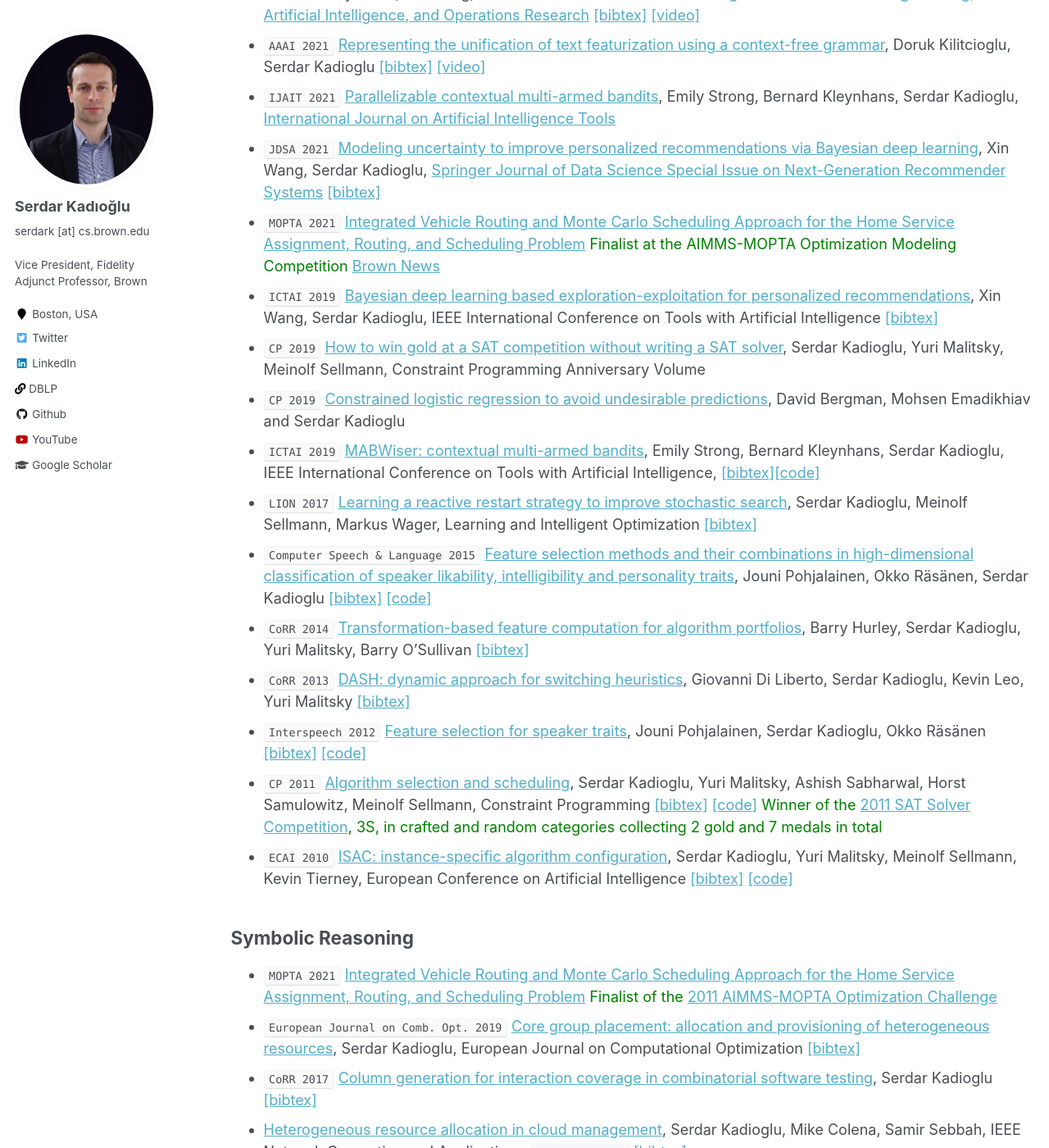
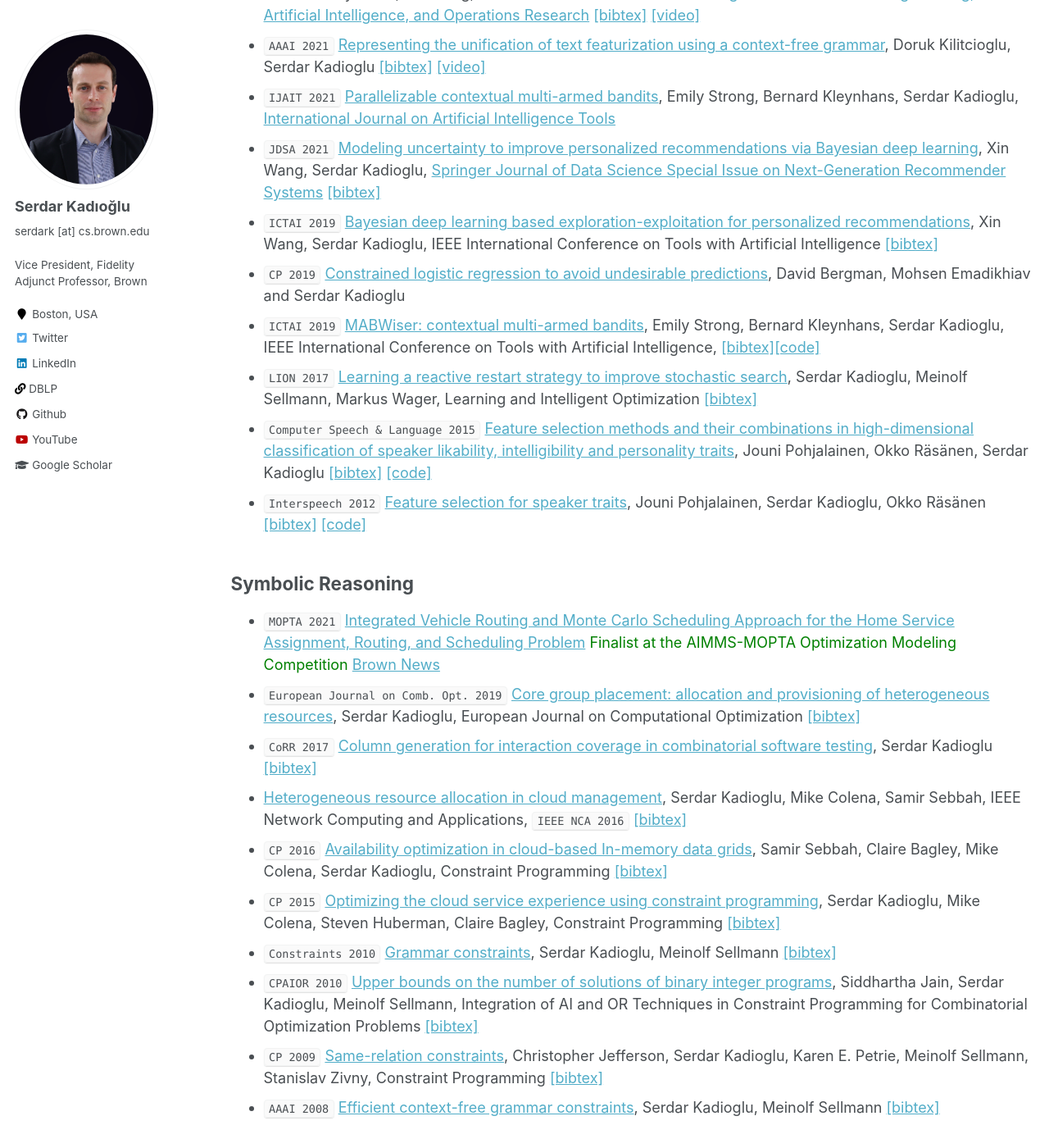
Before and after one commit to skadio/skadio.github.io, a Jekyll site: the page built from _pages/publications.md, in a window 1280 px wide and 1400 px high, scrolled down 475 px. Shown: the whole window at 82% size. Built offline with Jekyll 4.4.1, drawn with Linux system fonts in a browser that asks for light colours; some of the changed text lies outside the part shown.

Commit message:
Update publications.md

```diff
--- a/_pages/publications.md
+++ b/_pages/publications.md
@@ -17,21 +17,15 @@ author_profile: true
 * `AAAI 2021` [Representing the unification of text featurization using a context-free grammar](https://ojs.aaai.org/index.php/AAAI/article/view/17814), Doruk Kilitcioglu, Serdar Kadioglu [[bibtex]](https://dblp.org/rec/conf/aaai/KilitciogluK21.html?view=bibtex) [[video]](https://slideslive.com/38951112/representing-the-unification-of-text-featurization-using-a-contextfree-grammar?ref=account-folder-75501-folders)
 * `IJAIT 2021` [Parallelizable contextual multi-armed bandits](https://www.worldscientific.com/doi/10.1142/S0218213021500214), Emily Strong, Bernard Kleynhans, Serdar Kadioglu, [International Journal on Artificial Intelligence Tools](https://www.worldscientific.com/worldscinet/ijait)
 * `JDSA 2021` [Modeling  uncertainty  to improve personalized recommendations via Bayesian deep learning](https://link.springer.com/article/10.1007/s41060-020-00241-1), Xin Wang, Serdar Kadioglu, [Springer Journal of Data Science Special Issue on Next-Generation Recommender Systems](https://www.springer.com/journal/41060) [[bibtex]](https://link.springer.com/article/10.1007/s41060-020-00241-1#citeas)
-* `MOPTA 2021` [Integrated Vehicle Routing and Monte Carlo Scheduling Approach for the Home Service Assignment, Routing, and Scheduling Problem](https://arxiv.org/abs/2106.16176) <span style="color:green">Finalist at the AIMMS-MOPTA Optimization Modeling Competition</span> [Brown News](http://cs.brown.edu/news/2021/08/11/brown-cs-team-takes-third-place-thirteenth-modeling-and-optimization-competition/)
 * `ICTAI 2019` [Bayesian deep learning based exploration-exploitation for personalized recommendations](https://ieeexplore.ieee.org/document/8995445), Xin Wang, Serdar Kadioglu, IEEE International Conference on Tools with Artificial Intelligence [[bibtex]](https://dblp.org/rec/conf/ictai/WangK19.html?view=bibtex)
-* `CP 2019` [How to win gold at a SAT competition without writing a SAT solver](https://freuder.files.wordpress.com/2019/09/2011-freuder-algorithm-selection-and-scheduling.pdf), Serdar Kadioglu, Yuri Malitsky, Meinolf Sellmann, Constraint Programming Anniversary Volume
 * `CP 2019` [Constrained logistic regression to avoid undesirable predictions](https://cp2019.a4cp.org/accepted_abstracts.html), David Bergman, Mohsen Emadikhiav and Serdar Kadioglu
 * `ICTAI 2019` [MABWiser: contextual multi-armed bandits](https://ieeexplore.ieee.org/document/8995418), Emily Strong, Bernard Kleynhans, Serdar Kadioglu, IEEE International Conference on Tools with Artificial Intelligence, [[bibtex]](https://dblp.org/rec/conf/ictai/StrongKK19.html?view=bibtex)[[code]](https://github.com/fmr-llc/mabwiser)
 * `LION 2017` [Learning a reactive restart strategy to improve stochastic search](https://link.springer.com/chapter/10.1007/978-3-319-69404-7_8), Serdar Kadioglu, Meinolf Sellmann, Markus Wager, Learning and Intelligent Optimization [[bibtex]](https://dblp.org/rec/conf/lion/KadiogluSW17.html?view=bibtex)
 * `Computer Speech & Language 2015` [Feature selection methods and their combinations in high-dimensional classification of speaker likability, intelligibility and personality traits](https://www.sciencedirect.com/science/article/abs/pii/S0885230813001113), Jouni Pohjalainen, Okko Räsänen, Serdar Kadioglu [[bibtex]](http://dblp.uni-trier.de/rec/bibtex/journals/csl/PohjalainenRK15) [[code]](https://sites.google.com/site/serdrk/software)
-* `CoRR 2014` [Transformation-based feature computation for algorithm portfolios](http://arxiv.org/abs/1401.2474), Barry Hurley, Serdar Kadioglu, Yuri Malitsky, Barry O'Sullivan [[bibtex]](http://dblp.uni-trier.de/rec/bibtex/journals/corr/0001KMO14)
-* `CoRR 2013` [DASH: dynamic approach for switching heuristics](http://arxiv.org/abs/1307.4689), Giovanni Di Liberto, Serdar Kadioglu, Kevin Leo, Yuri Malitsky [[bibtex]](http://dblp.uni-trier.de/rec/bibtex/journals/corr/LibertoKLM13)
 * `Interspeech 2012` [Feature selection for speaker traits](http://users.tkk.fi/~jpohjala/publications/is12stc.pdf), Jouni Pohjalainen, Serdar Kadioglu, Okko Räsänen [[bibtex]](http://dblp.uni-trier.de/rec/bibtex/conf/interspeech/PohjalainenKR12) [[code]](https://sites.google.com/site/serdrk/software)
-* `CP 2011` [Algorithm selection and scheduling](https://link.springer.com/chapter/10.1007/978-3-642-23786-7_35), Serdar Kadioglu, Yuri Malitsky, Ashish Sabharwal, Horst Samulowitz, Meinolf Sellmann, Constraint Programming [[bibtex]](http://dblp.uni-trier.de/rec/bibtex/conf/cp/KadiogluMSSS11) [[code]](https://sites.google.com/site/serdrk/software) <span style="color:green">Winner of the [2011 SAT Solver Competition](http://www.satcompetition.org/2011/), 3S, in crafted and random categories collecting 2 gold and 7 medals in total</span>
-* `ECAI 2010` [ISAC: instance-specific algorithm configuration](http://www.booksonline.iospress.nl/Content/View.aspx?piid=17848), Serdar Kadioglu, Yuri Malitsky, Meinolf Sellmann, Kevin Tierney, European Conference on Artificial Intelligence [[bibtex]](http://dblp.uni-trier.de/rec/bibtex/conf/ecai/KadiogluMST10) [[code]](https://sites.google.com/site/serdrk/software)
 
 ## Symbolic Reasoning
-* `MOPTA 2021` [Integrated Vehicle Routing and Monte Carlo Scheduling Approach for the Home Service Assignment, Routing, and Scheduling Problem](https://arxiv.org/abs/2106.16176) <span style="color:green">Finalist of the [2011 AIMMS-MOPTA Optimization Challenge](https://cs.brown.edu/news/2021/08/11/brown-cs-team-takes-third-place-thirteenth-modeling-and-optimization-competition/?fbclid=IwAR0XLQYZUDtsNmve2J1gvXJcr9pe_unIyFQMoE4rth4kXbIwKkTlnzYPZSI)</span>
+* `MOPTA 2021` [Integrated Vehicle Routing and Monte Carlo Scheduling Approach for the Home Service Assignment, Routing, and Scheduling Problem](https://arxiv.org/abs/2106.16176) <span style="color:green">Finalist at the AIMMS-MOPTA Optimization Modeling Competition</span> [Brown News](http://cs.brown.edu/news/2021/08/11/brown-cs-team-takes-third-place-thirteenth-modeling-and-optimization-competition/)
 * `European Journal on Comb. Opt. 2019` [Core group placement: allocation and provisioning of heterogeneous resources](https://link.springer.com/article/10.1007/s13675-018-0095-9), Serdar Kadioglu, European Journal on Computational Optimization [[bibtex]](https://dblp.org/rec/journals/ejco/Kadioglu19.html?view=bibtex)
 * `CoRR 2017` [Column generation for interaction coverage in combinatorial software testing](https://arxiv.org/abs/1712.07081), Serdar Kadioglu [[bibtex]](https://dblp.org/rec/journals/corr/abs-1712-07081.html?view=bibtex)
 * [Heterogeneous resource allocation in cloud management](http://ieeexplore.ieee.org/document/7778589/), Serdar Kadioglu, Mike Colena, Samir Sebbah, IEEE Network Computing and Applications, `IEEE NCA 2016` [[bibtex]](http://dblp.uni-trier.de/rec/bibtex/conf/nca/KadiogluCS16)
@@ -44,7 +38,7 @@ author_profile: true
 
 
 ## Search & Combinatorial Optimization
-* `INFORMS 2020` [Seq2Pat: sequence-to-pattern generation in large-scale sequence databases](http://meetings2.informs.org/wordpress/annual2020/), Session on Machine Learning and Discrete Optimization,
+* `INFORMS 2020` [Seq2Pat: sequence-to-pattern generation in large-scale sequence databases](http://meetings2.informs.org/wordpress/annual2020/), Session on Machine Learning and Discrete Optimization
 * `Dagsthul 2018` [Planning & operations research](https://drops.dagstuhl.de/opus/volltexte/2018/9289/pdf/dagrep_v008_i002_p026_18071.pdf), [Dagstuhl Research Seminar Reports](https://www.dagstuhl.de/en/program/calendar/motivationstext/?semnr=18071) [[bibtex]](https://dblp.org/rec/journals/dagstuhl-reports/BeckMRH18.html?view=bibtex)
 * `Europen Journal on OR 2016` [DASH: dynamic approach for switching heuristics](http://link.springer.com/article/10.1007%2Fs10601-015-9211-0), Giovanni Di Liberto, Serdar Kadioglu, Kevin Leo, Yuri Malitsky, European Journal on Operations Research [[bibtex]](http://dblp.uni-trier.de/rec/bibtex/journals/eor/LibertoKLM16)
 * `Constraints 2015` [Efficient search procedures for solving combinatorial problems](http://link.springer.com/article/10.1007%2Fs10601-015-9211-0), Serdar Kadioglu [[bibtex]](http://dblp.uni-trier.de/rec/bibtex/journals/constraints/Kadioglu15)
@@ -53,18 +47,13 @@ author_profile: true
 * `CP 2011` [Incorporating variance in impact-based search](https://link.springer.com/chapter/10.1007/978-3-642-23786-7_36), Serdar Kadioglu, Eoin O'Mahony, Philippe Refalo, Meinolf Sellmann, Constraint Programming [[bibtex]](http://dblp.uni-trier.de/rec/bibtex/conf/cp/KadiogluORS11)
 * [Dialectic search](https://link.springer.com/chapter/10.1007/978-3-642-04244-7_39), Serdar Kadioglu, Meinolf Sellmann, Constraint Programming, `CP 2009` [[bibtex]](http://dblp.uni-trier.de/rec/bibtex/conf/cp/KadiogluS09)
 * `Banff 2009` [Search in constraint programming](https://www.birs.ca/workshops/2009/09w5125/report09w5125.pdf), [Banff International Research Workshop](https://www.birs.ca/events/2009/5-day-workshops/09w5125),
-* `CROCS 2009` [A local search meta-Heuristic for non-specialists](http://www.computational-sustainability.org/crocs09/papers/kadioglu-crocs09.pdf), Serdar Kadioglu, Meinolf Sellmann, Constraint Reasoning and Optimization for Computational Sustainability [[bibtex]](https://scholar.googleusercontent.com/citations?view_op=export_citations&user=tOgYtHkAAAAJ&s=tOgYtHkAAAAJ:UeHWp8X0CEIC&citsig=AMstHGQAAAAAWAk8WmI6V5Rczo_KCQHRd3ICDHpfdscW&hl=en&cit_fmt=0)
+* `Crocs 2009` [A local search meta-Heuristic for non-specialists](http://www.computational-sustainability.org/crocs09/papers/kadioglu-crocs09.pdf), Serdar Kadioglu, Meinolf Sellmann, Constraint Reasoning and Optimization for Computational Sustainability [[bibtex]](https://scholar.googleusercontent.com/citations?view_op=export_citations&user=tOgYtHkAAAAJ&s=tOgYtHkAAAAJ:UeHWp8X0CEIC&citsig=AMstHGQAAAAAWAk8WmI6V5Rczo_KCQHRd3ICDHpfdscW&hl=en&cit_fmt=0)
 * `CP 2008` [Dichotomic search protocols for constrained optimization](https://link.springer.com/chapter/10.1007%2F978-3-540-85958-1_17), Meinolf Sellmann, Serdar Kadioglu, Constraint Programming [[bibtex]](http://dblp.uni-trier.de/rec/bibtex/conf/cp/SellmannK08) <span style="color:green">Nominated for the Best Paper Award</span>
 
 ## Algorithm Configuration
 * `CP 2019` [How to win gold at a SAT competition without writing a SAT solver](https://freuder.files.wordpress.com/2019/09/2011-freuder-algorithm-selection-and-scheduling.pdf), Serdar Kadioglu, Yuri Malitsky, Meinolf Sellmann, Constraint Programming Anniversary Volume
-* `CP 2019` [Constrained logistic regression to avoid undesirable predictions](https://cp2019.a4cp.org/accepted_abstracts.html), David Bergman, Mohsen Emadikhiav and Serdar Kadioglu
-* `ICTAI 2019` [MABWiser: contextual multi-armed bandits](https://ieeexplore.ieee.org/document/8995418), Emily Strong, Bernard Kleynhans, Serdar Kadioglu, IEEE International Conference on Tools with Artificial Intelligence, [[bibtex]](https://dblp.org/rec/conf/ictai/StrongKK19.html?view=bibtex)[[code]](https://github.com/fmr-llc/mabwiser)
-* `LION 2017` [Learning a reactive restart strategy to improve stochastic search](https://link.springer.com/chapter/10.1007/978-3-319-69404-7_8), Serdar Kadioglu, Meinolf Sellmann, Markus Wager, Learning and Intelligent Optimization [[bibtex]](https://dblp.org/rec/conf/lion/KadiogluSW17.html?view=bibtex)
-* `Computer Speech & Language 2015` [Feature selection methods and their combinations in high-dimensional classification of speaker likability, intelligibility and personality traits](https://www.sciencedirect.com/science/article/abs/pii/S0885230813001113), Jouni Pohjalainen, Okko Räsänen, Serdar Kadioglu [[bibtex]](http://dblp.uni-trier.de/rec/bibtex/journals/csl/PohjalainenRK15) [[code]](https://sites.google.com/site/serdrk/software)
 * `CoRR 2014` [Transformation-based feature computation for algorithm portfolios](http://arxiv.org/abs/1401.2474), Barry Hurley, Serdar Kadioglu, Yuri Malitsky, Barry O'Sullivan [[bibtex]](http://dblp.uni-trier.de/rec/bibtex/journals/corr/0001KMO14)
 * `CoRR 2013` [DASH: dynamic approach for switching heuristics](http://arxiv.org/abs/1307.4689), Giovanni Di Liberto, Serdar Kadioglu, Kevin Leo, Yuri Malitsky [[bibtex]](http://dblp.uni-trier.de/rec/bibtex/journals/corr/LibertoKLM13)
-* `Interspeech 2012` [Feature selection for speaker traits](http://users.tkk.fi/~jpohjala/publications/is12stc.pdf), Jouni Pohjalainen, Serdar Kadioglu, Okko Räsänen [[bibtex]](http://dblp.uni-trier.de/rec/bibtex/conf/interspeech/PohjalainenKR12) [[code]](https://sites.google.com/site/serdrk/software)
 * `CP 2011` [Algorithm selection and scheduling](https://link.springer.com/chapter/10.1007/978-3-642-23786-7_35), Serdar Kadioglu, Yuri Malitsky, Ashish Sabharwal, Horst Samulowitz, Meinolf Sellmann, Constraint Programming [[bibtex]](http://dblp.uni-trier.de/rec/bibtex/conf/cp/KadiogluMSSS11) [[code]](https://sites.google.com/site/serdrk/software) <span style="color:green">Winner of the [2011 SAT Solver Competition](http://www.satcompetition.org/2011/), 3S, in crafted and random categories collecting 2 gold and 7 medals in total</span>
 * `ECAI 2010` [ISAC: instance-specific algorithm configuration](http://www.booksonline.iospress.nl/Content/View.aspx?piid=17848), Serdar Kadioglu, Yuri Malitsky, Meinolf Sellmann, Kevin Tierney, European Conference on Artificial Intelligence [[bibtex]](http://dblp.uni-trier.de/rec/bibtex/conf/ecai/KadiogluMST10) [[code]](https://sites.google.com/site/serdrk/software)
 
```
